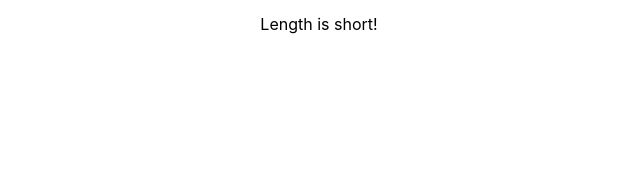
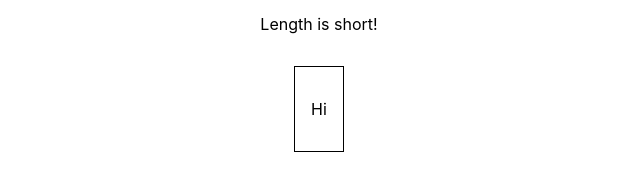
Before and after one commit to G3nK3n/React-Projects, a React (Create React App) app in the folder udemy_assignment_2/: page / in a window 1280 px wide. Shown: the part 142-332 px from the top of the page, without its empty margins (321-961 px from the left). Built offline with nearby package versions, Linux system fonts and the light colour scheme.

Commit message:
Added inline style for CharComponent

```diff
--- a/udemy_assignment_2/src/App.js
+++ b/udemy_assignment_2/src/App.js
@@ -1,6 +1,7 @@
 import React, { Component } from 'react';
 import './App.css';
 import Valid from './ValidComponent/ValidationComponent';
+import Char from './ValidComponent/CharComponent';
 
 class App extends Component {
 
@@ -38,6 +39,15 @@ class App extends Component {
   }
 
   render() {
+
+    const style = {
+      display: 'inline-block',
+      padding: '16px',
+      textAlign: 'center',
+      margin: '16px',
+      border: '1px solid black'
+    };
+
     return (
       <div className="App">
         <h1>Textbox</h1>
@@ -45,6 +55,8 @@ class App extends Component {
         <p>The length of the text above is: {this.state.length}</p>
 
       <Valid thelength={this.state.length} />
+      <Char style={style}></Char>
+
       </div>
     );
   }
--- /dev/null
+++ b/udemy_assignment_2/src/ValidComponent/CharComponent.js
@@ -0,0 +1,11 @@
+import React from 'react';
+
+const charComponent = (props) => {
+    return(
+        <div style={props.style}>
+            <p>Hi</p>
+        </div>
+    )
+}
+
+export default charComponent;
```
